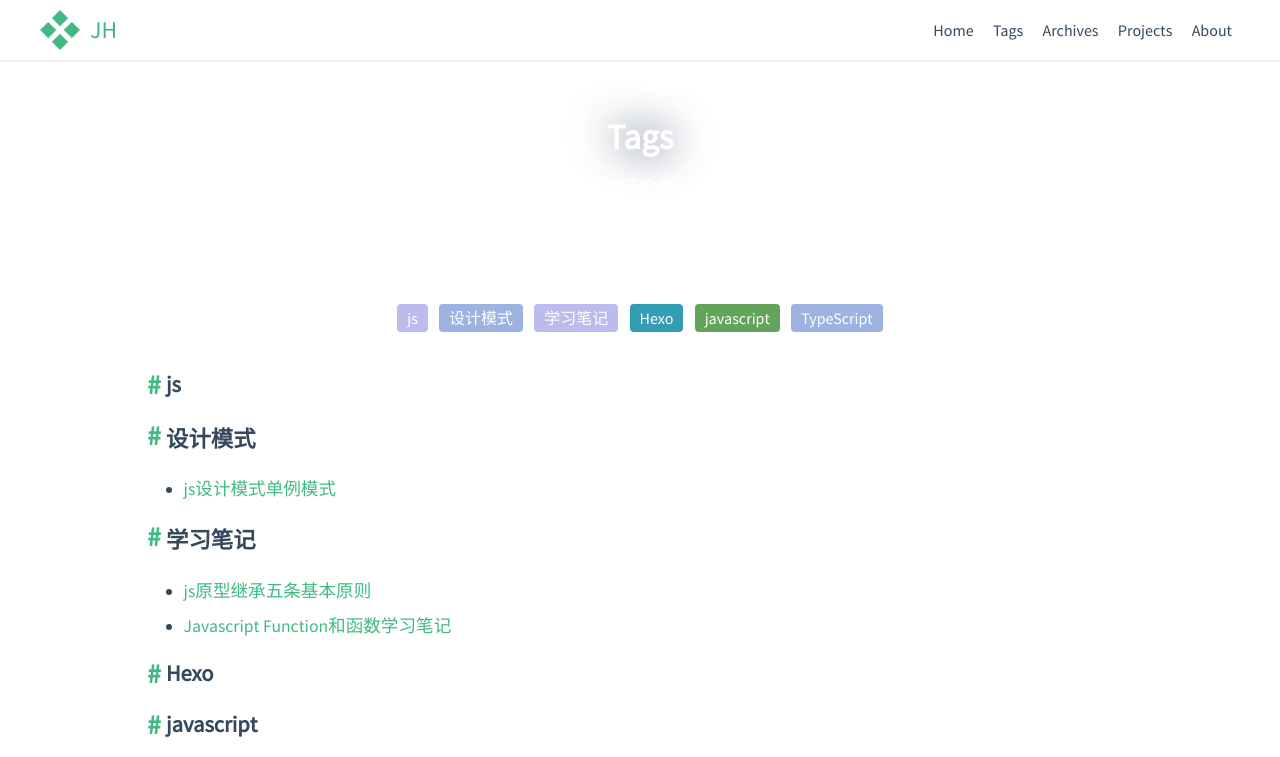
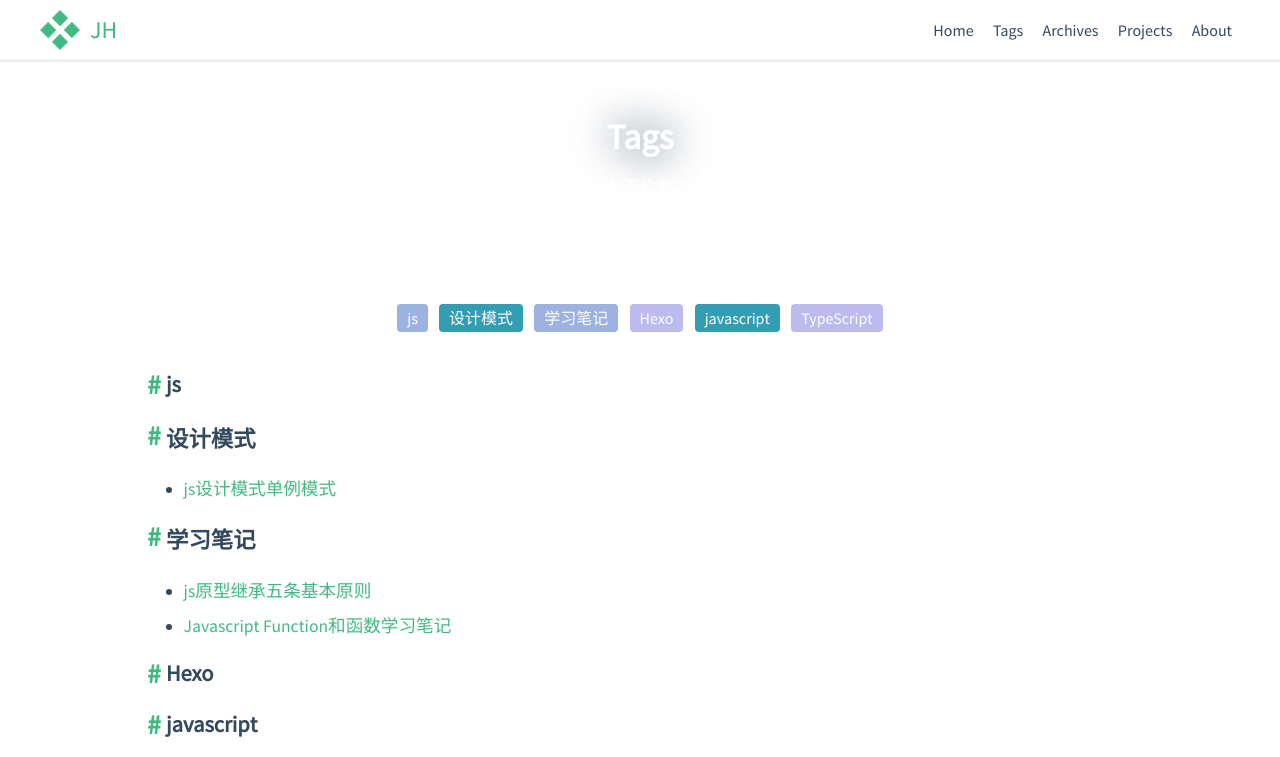
Before and after one commit to anjiecc/anjiecc.github.io, a plain HTML site: page tags/index.html in a window 1280 px wide. Shown: the top 757 px of the page. Drawn offline with nearby package versions, Linux system fonts and the light colour scheme; some packages are replaced by stand-ins of ours; a script that the page names is missing.

Commit message:
Site updated: 2018-10-18 19:27:50

```diff
--- a/tags/index.html
+++ b/tags/index.html
@@ -202,17 +202,17 @@
 <main class="app-body">
   <div id="tag-cloud">
 
-      <a class="tag0" data-name="tag-js">js</a>
+      <a class="tag1" data-name="tag-js">js</a>
 
-      <a class="tag1" data-name="tag-设计模式">设计模式</a>
+      <a class="tag2" data-name="tag-设计模式">设计模式</a>
 
-      <a class="tag0" data-name="tag-学习笔记">学习笔记</a>
+      <a class="tag1" data-name="tag-学习笔记">学习笔记</a>
 
-      <a class="tag2" data-name="tag-Hexo">Hexo</a>
+      <a class="tag0" data-name="tag-Hexo">Hexo</a>
 
-      <a class="tag3" data-name="tag-javascript">javascript</a>
+      <a class="tag2" data-name="tag-javascript">javascript</a>
 
-      <a class="tag1" data-name="tag-TypeScript">TypeScript</a>
+      <a class="tag0" data-name="tag-TypeScript">TypeScript</a>
 
   </div>
 
```
